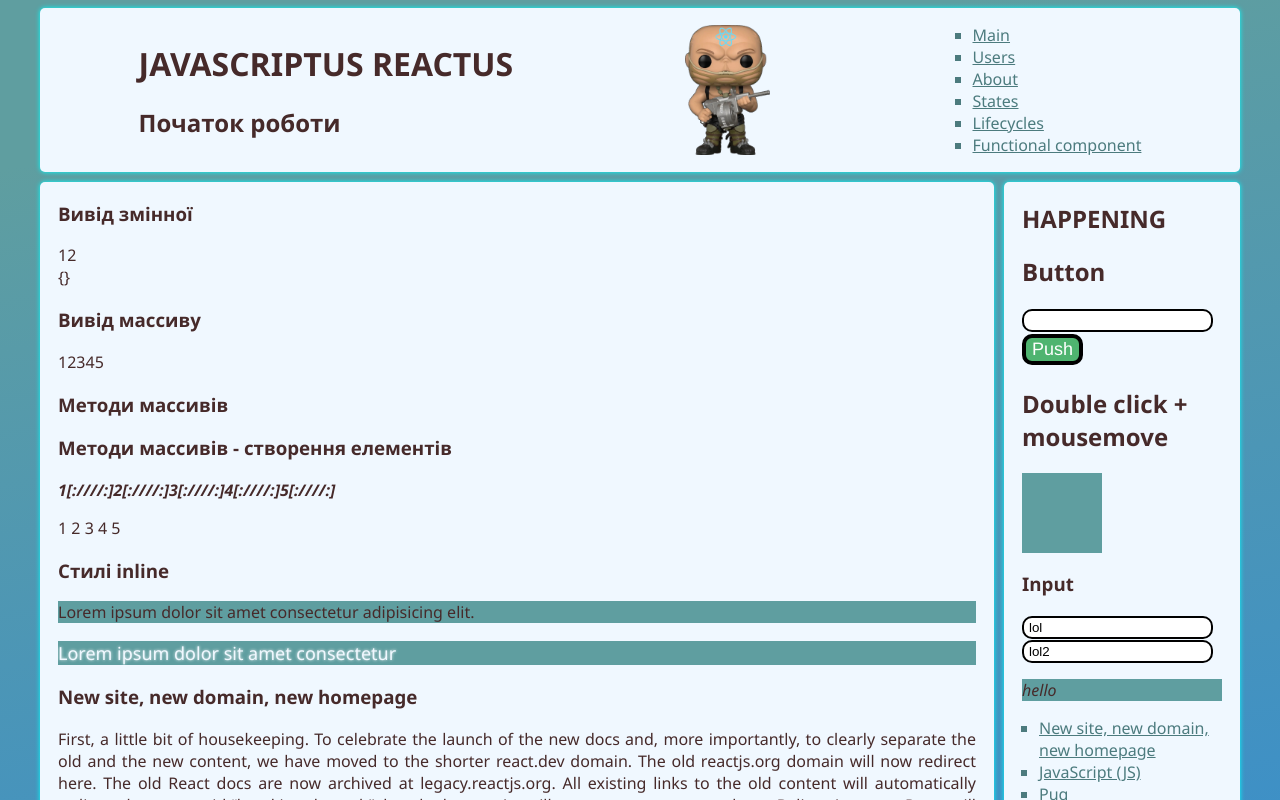
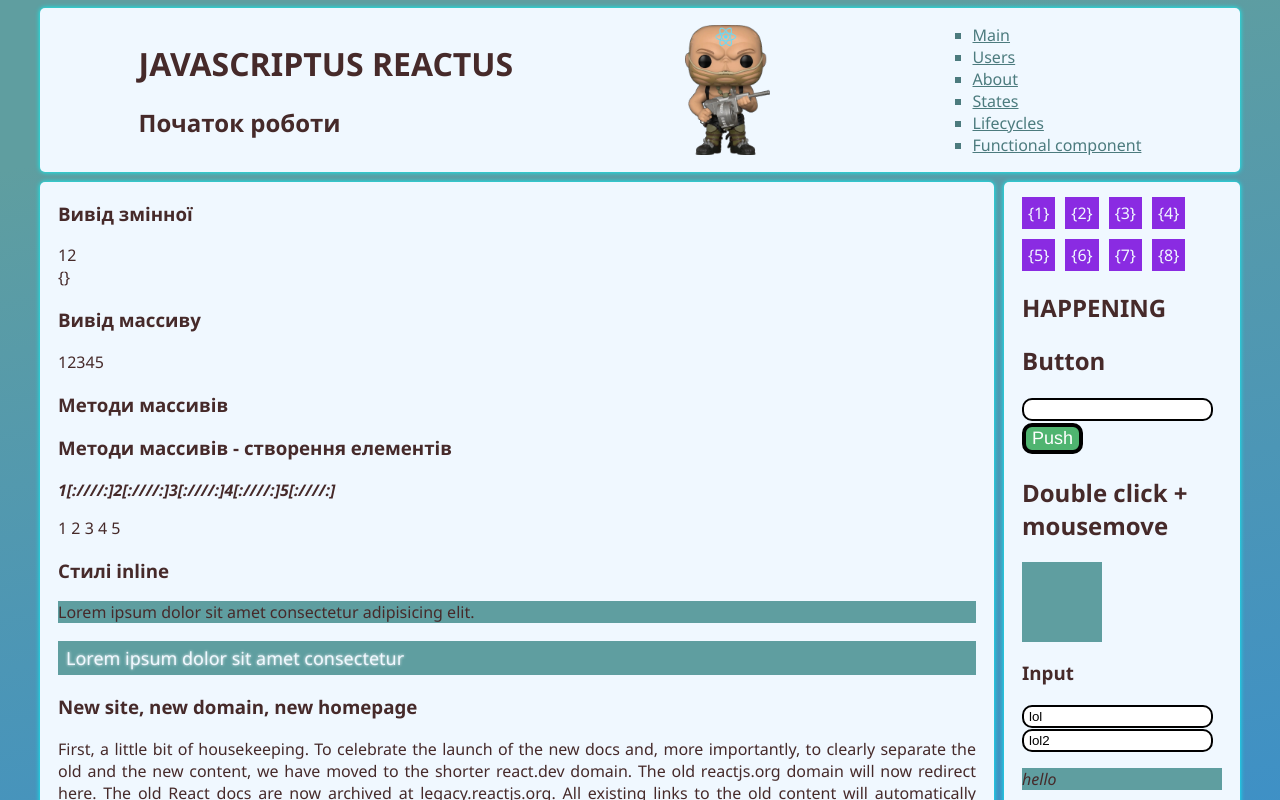
Before and after one commit to tztaras/app, a React (Create React App) app: page / in a window 1280 px wide. Shown: the top 800 px of the page. Built offline with nearby package versions, Linux system fonts and the light colour scheme.

Commit message:
.containerSiblings:hover>:not(:hover)

```diff
--- a/src/Main/Main.js
+++ b/src/Main/Main.js
@@ -39,7 +39,7 @@ function Main() {
 
                 <h3>Стилі inline</h3>
                 <p style={c}>Lorem ipsum dolor sit amet consectetur adipisicing elit.</p>
-                <p style={{ color: ab, background: 'cadetblue', textShadow: '0 0 3px whitesmoke', fontSize: '18px' }}  >Lorem ipsum dolor sit amet consectetur</p>
+                <p style={{ color: ab, background: 'cadetblue', textShadow: '0 0 3px whitesmoke', fontSize: '18px', padding:'5px 8px' }}  >Lorem ipsum dolor sit amet consectetur</p>
 
 
                 {/* <div>{Object.keys(f).map(item => ' ' + item + ' ' + f[item]) + ' '}</div> */}
--- a/src/Sidebar/Sidebar.css
+++ b/src/Sidebar/Sidebar.css
@@ -65,3 +65,26 @@ input[type='text'] {
     height: 80px;
     background: cyan;
 }
+
+.containerSiblings {
+    display: flex;
+    flex-wrap: wrap;
+    margin-top: 15px;
+    gap: 10px;
+}
+
+.sibling {
+    background-color: blueviolet;
+    color: aliceblue;
+    transition: opacity 0.1s ease;
+    padding: 5px 6px;
+    width: min-content;
+}
+
+.containerSiblings:hover {
+    cursor: pointer;
+}
+
+.containerSiblings:hover>:not(:hover) {
+    opacity: 0.6;
+}
--- a/src/Sidebar/Sidebar.js
+++ b/src/Sidebar/Sidebar.js
@@ -48,7 +48,20 @@ function Sidebar() {
     return (
         <div className="sidebar">
 
+            <section className='containerSiblings'>
+
+                <div className="sibling"> {'{1}'}</div>
+                <div className="sibling"> {'{2}'}</div>
+                <div className="sibling"> {'{3}'}</div>
+                <div className="sibling"> {'{4}'}</div>
+                <div className="sibling"> {'{5}'}</div>
+                <div className="sibling"> {'{6}'}</div>
+                <div className="sibling"> {'{7}'}</div>
+                <div className="sibling"> {'{8}'}</div>
+            </section>
+
             <section>
+
                 <h1>HAPPENING</h1>
                 <h2>Button</h2>
                 <input type="text" />
```
